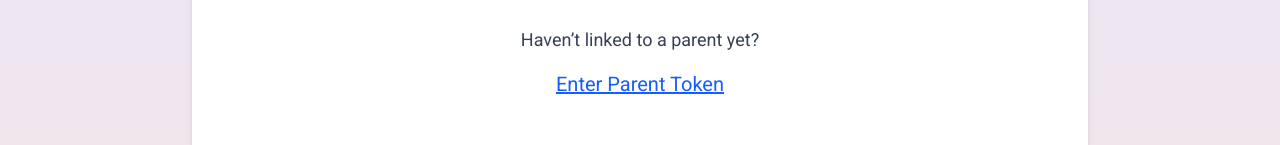
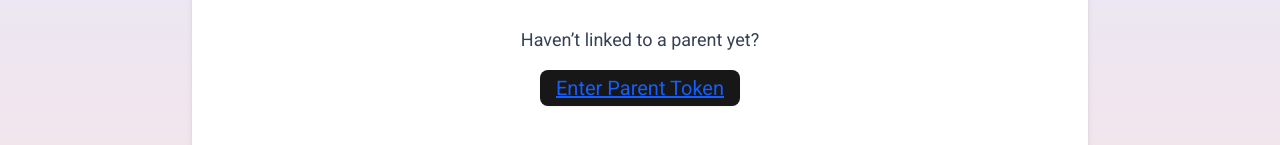
Before and after one commit to Sean-Andrew-Stanek/read-with-me, a Next.js app: page /profile in a window 1280 px wide. Shown: the part 358-503 px from the top of the page. Built offline with nearby package versions, Linux system fonts and the light colour scheme; no server answers.

Commit message:
If child already link don't show enter token in child's profile anymore

```diff
--- a/src/app/profile/page.tsx
+++ b/src/app/profile/page.tsx
@@ -21,6 +21,7 @@ const Profile: React.FC = () => {
         useLinkedChildren();
 
     const isParent = session?.user?.isParent;
+    const isLinkedChild = !isParent && !!session?.user?.parentId;
 
     return (
         <div className="flex justify-center items-start p-6">
@@ -43,17 +44,26 @@ const Profile: React.FC = () => {
                         {session?.user.name}
                     </p>
                 </div>
-                {!isParent && (
+
+                {!isParent ? (
+                    !isLinkedChild ? (
                         <div className="mt-4 w-full text-center text-lg text-gray-700">
-                        <p className="mb-4">Haven’t linked to a parent yet?</p>
-                        <button
+                            <p className="mb-4">
+                                Haven’t linked to a parent yet?
+                            </p>
+                            <Button
                                 onClick={() => setShowTokenDialog(true)}
                                 className="text-xl text-blue-600 underline hover:text-blue-800 cursor-pointer"
                             >
                                 Enter Parent Token
-                        </button>
+                            </Button>
                         </div>
-                )}
+                    ) : (
+                        <p className="mt-4 text-center text-green-700 font-medium">
+                            You are already linked to your parent account!
+                        </p>
+                    )
+                ) : null}
 
                 {/* Parent View – Linked Children */}
                 {isParent && session?.user?.uuid && (
```
Lines whose indentation alone changed are shown as unchanged.
